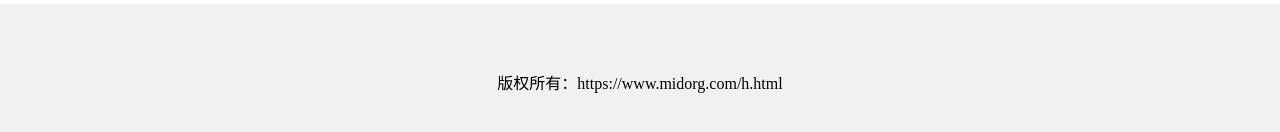
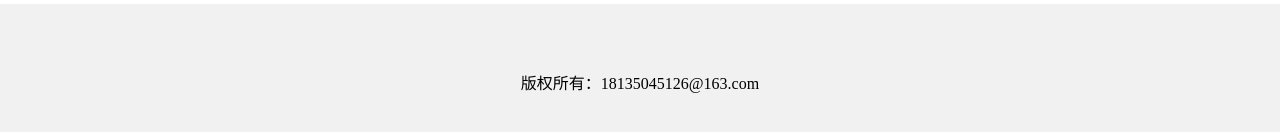
Before and after one commit to WLEzj/My-website, a plain HTML site: page index.html in a window 1280 px wide. Shown: the part 862-994 px from the top of the page. Drawn offline with Linux system fonts and the light colour scheme.

Commit message:
Update index.html

```diff
--- a/index.html
+++ b/index.html
@@ -47,7 +47,7 @@
     height:50px;
     padding:50px;
     ">
-    <p>版权所有：https://www.midorg.com/h.html</p>
+    <p>版权所有：18135045126@163.com</p>
     </div>
   </body>
 </html>
```
